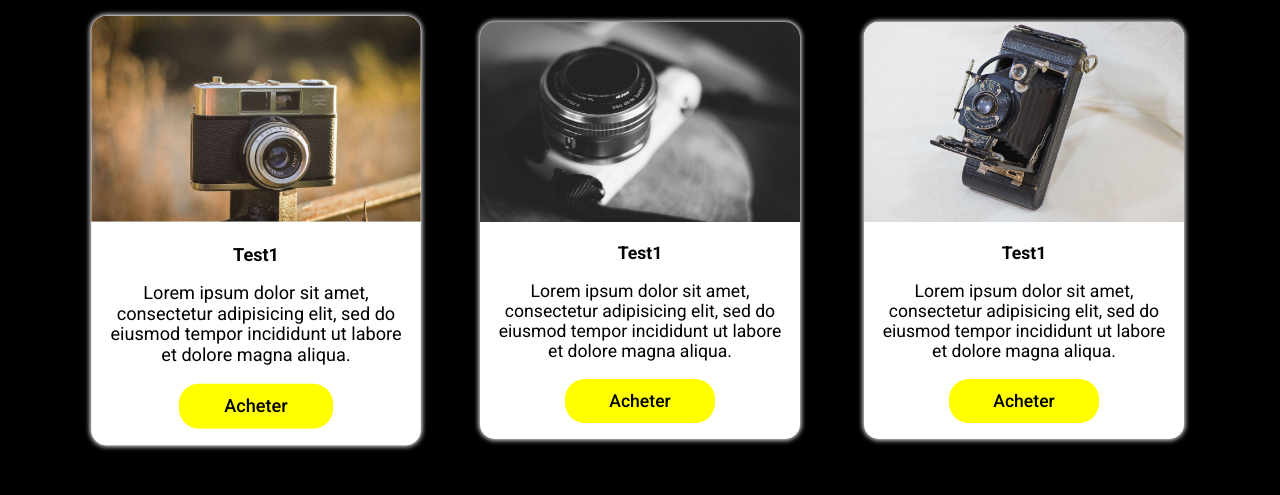
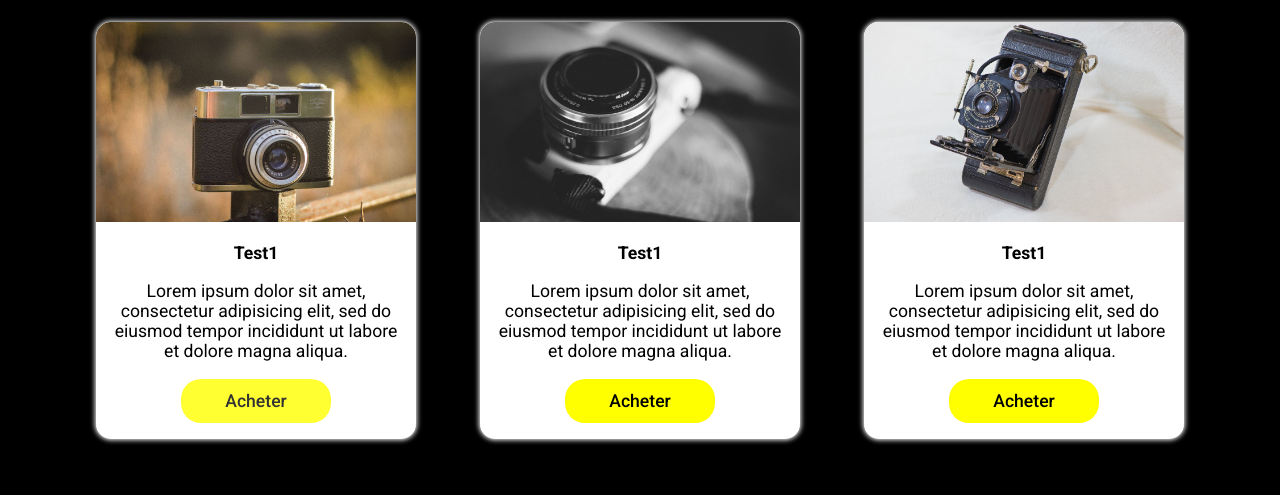
Before and after one commit to Soso-C/Projet-5_Orinoco, a plain HTML site: page Front-end/index.html in a window 1280 px wide. In both pictures the pointer is over the button 256 px from the left and 1249 px from the top of the page. Shown: the part 849-1344 px from the top of the page. Drawn offline with Linux system fonts and the light colour scheme; no server answers; a web font is replaced by a local one.

Commit message:
remove hover block zoom

```diff
--- a/Front-end/css/style.css
+++ b/Front-end/css/style.css
@@ -151,10 +151,10 @@ main h2 {
     box-shadow: 0px 0px 5px 1px #ffffff;
 }
 
-.container_elt:hover {
+/* .container_elt:hover {
     transform: scale(1.03);
     transition: ease 0.3s;
-}
+} */
 
 .img_article {
     height: 200px;
@@ -201,6 +201,7 @@ main h2 {
 }
 .btn_test:hover {
     cursor: pointer;
+    opacity: 0.8;
 }
 
 /* FOOTER */
```
